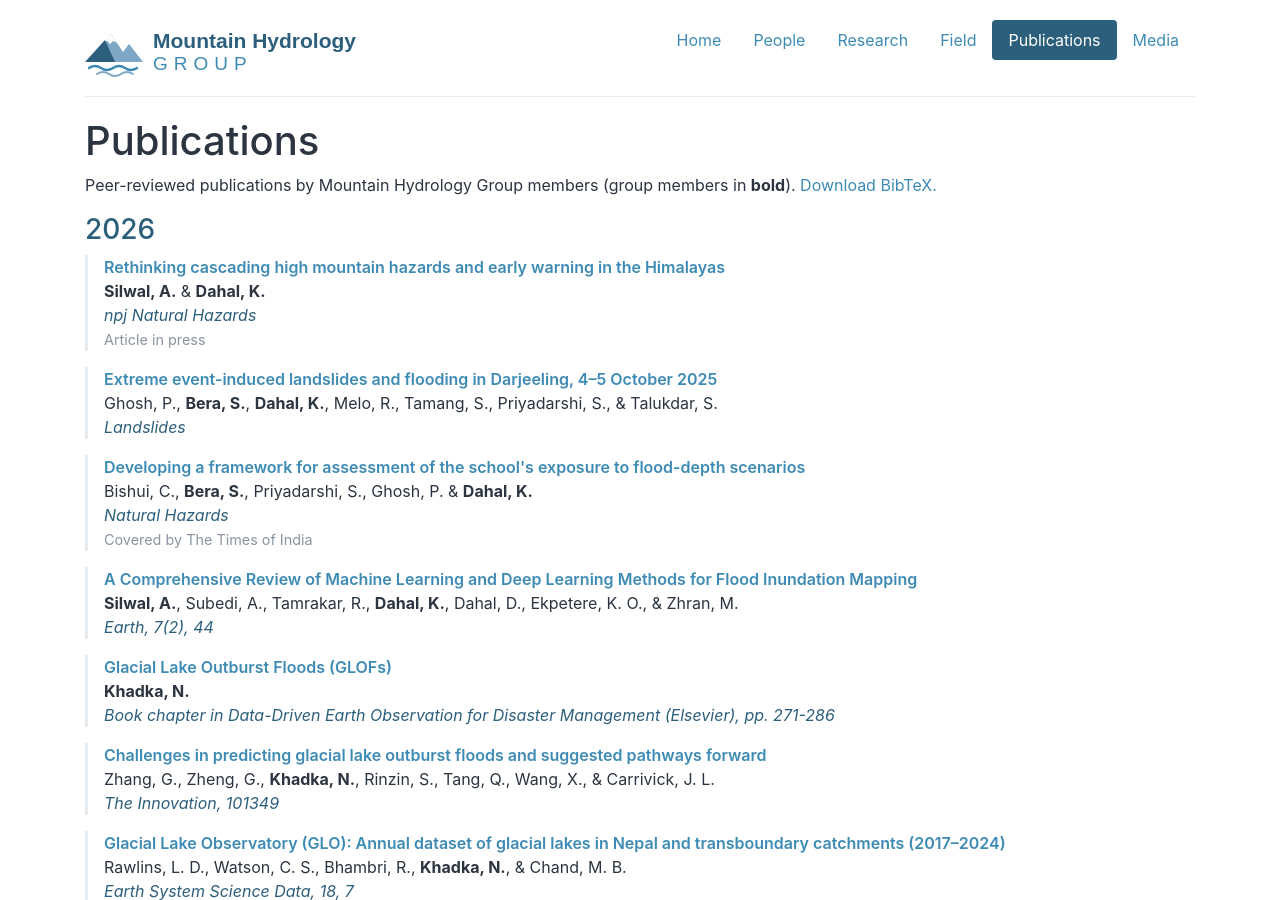
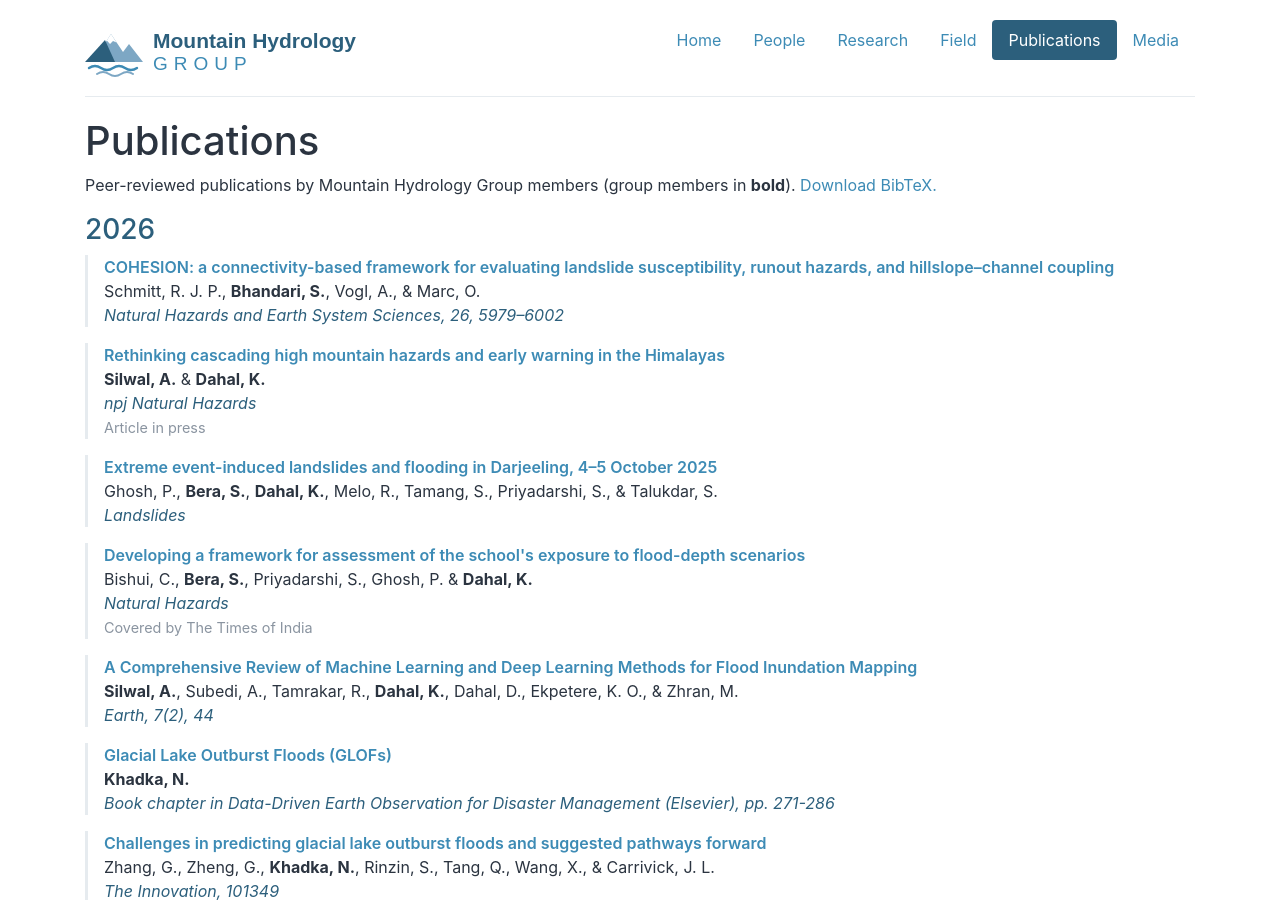
Before and after one commit to geokshitij/mhydro, a Jekyll site: the page built from publications.html, in a window 1280 px wide and 900 px high. Built offline with Jekyll 4.4.1, drawn with Linux system fonts in a browser that asks for light colours.

Commit message:
Highlight NHESS 2026 COHESION landslide paper (Schmitt, Bhandari, Vogl, Marc)
Co-Authored-By: Claude Opus 5.5 <noreply@anthropic.com>

```diff
--- a/_data/highlights.yml
+++ b/_data/highlights.yml
@@ -9,6 +9,19 @@
 #   caption: short text under the card (HTML allowed, links welcome)
 # Paths that start with / are prefixed with the site base automatically.
 # Keep at most three cards per block so rows line up.
+
+- title: "Landslide runout and river connections in Nepal"
+  lead: 'Schmitt, Bhandari, Vogl &amp; Marc, <a href="https://doi.org/10.5194/nhess-26-5979-2026"><i>Natural Hazards and Earth System Sciences</i> (2026)</a>. A new framework maps about one million potential landslides in the Kaligandaki Basin, Nepal, and traces where each would run out. Runout enlarges the hazard area by about half, and a third of the landslides connect to rivers.'
+  cards:
+    - src: /img/highlights/nhess-2026-paper-thumb.jpg
+      link: https://doi.org/10.5194/nhess-26-5979-2026
+      caption: '<a href="https://doi.org/10.5194/nhess-26-5979-2026">Read the paper</a>'
+    - src: /img/highlights/nhess-2026-fig6-thumb.jpg
+      link: /img/highlights/nhess-2026-fig6.jpg
+      caption: 'About one million potential landslides and their runout paths'
+    - src: /img/highlights/nhess-2026-fig10-thumb.jpg
+      link: /img/highlights/nhess-2026-fig10.jpg
+      caption: 'Buildings and roads exposed to slope failure and runout'
 
 - title: "2026 Langtang Disaster"
   cards:
--- a/_data/publications.yml
+++ b/_data/publications.yml
@@ -1,6 +1,13 @@
 # Publications of Mountain Hydrology Group members.
 # Bold (<b>) marks group members. Sorted newest-first on the page by `year`.
 # type: journal | inreview | report
+
+- title: "COHESION: a connectivity-based framework for evaluating landslide susceptibility, runout hazards, and hillslope–channel coupling"
+  authors: "Schmitt, R. J. P., <b>Bhandari, S.</b>, Vogl, A., & Marc, O."
+  venue: "Natural Hazards and Earth System Sciences, 26, 5979–6002"
+  year: 2026
+  url: "https://doi.org/10.5194/nhess-26-5979-2026"
+  type: journal
 
 - title: "Rethinking cascading high mountain hazards and early warning in the Himalayas"
   authors: "<b>Silwal, A.</b> & <b>Dahal, K.</b>"
--- a/bib/pubs.bib
+++ b/bib/pubs.bib
@@ -1,3 +1,14 @@
+@article{schmitt2026cohesion,
+  author  = {Schmitt, Rafael Jan Pablo and Bhandari, Shikshita and Vogl, Adrian and Marc, Odin},
+  title   = {{COHESION}: a connectivity-based framework for evaluating landslide susceptibility, runout hazards, and hillslope--channel coupling},
+  journal = {Natural Hazards and Earth System Sciences},
+  volume  = {26},
+  pages   = {5979--6002},
+  year    = {2026},
+  doi     = {10.5194/nhess-26-5979-2026},
+  url     = {https://doi.org/10.5194/nhess-26-5979-2026}
+}
+
 @article{silwal2026cascading,
   author  = {Silwal, Abinash and Dahal, Kshitij},
   title   = {Rethinking cascading high mountain hazards and early warning in the {Himalayas}},
```
Also changed, not shown: img/highlights/nhess-2026-fig10-thumb.jpg (added), img/highlights/nhess-2026-fig10.jpg (added), img/highlights/nhess-2026-fig6-thumb.jpg (added), img/highlights/nhess-2026-fig6.jpg (added), img/highlights/nhess-2026-paper-thumb.jpg (added).
